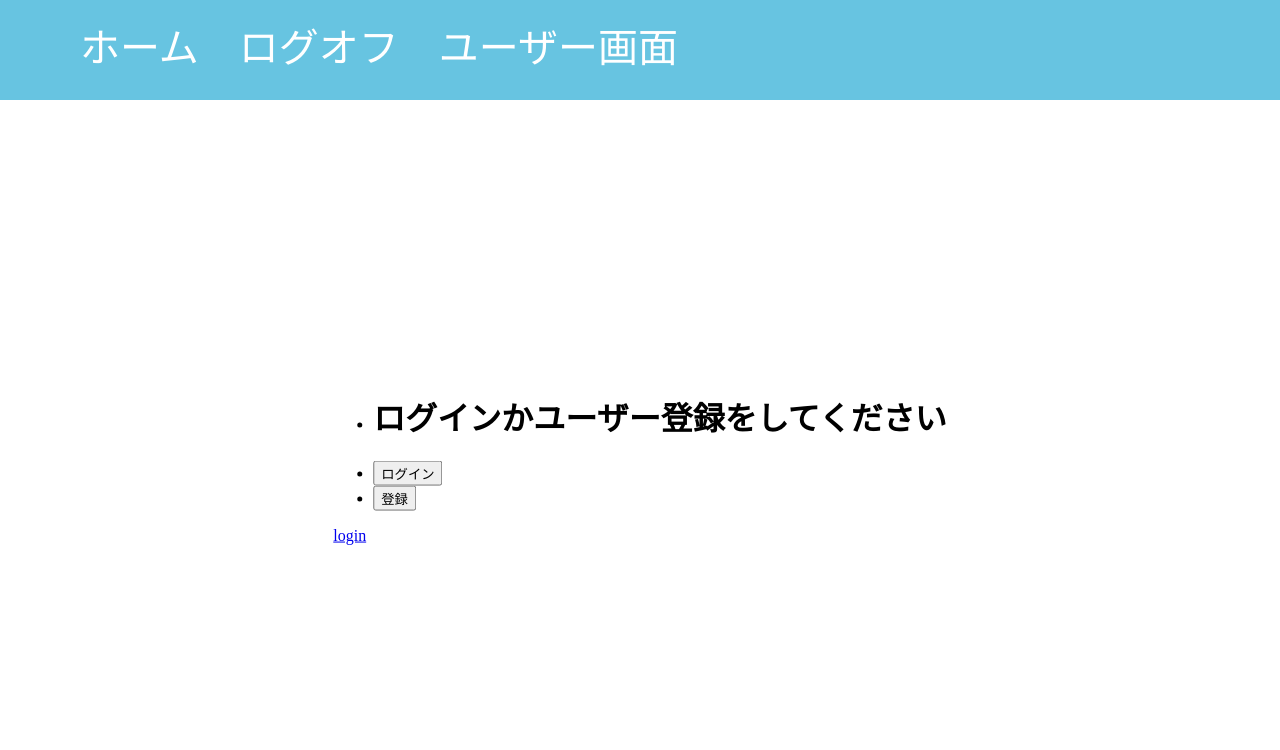
After one commit to nto300002/todo-rareTech, a Flask app: template templates/index_nologin.html in a window 1280 px wide. The commit adds this page. Shown: the top 750 px of the page. Run offline with Flask 2, Linux system fonts and the light colour scheme; the template is opened without the code that fills it, so the values that code supplies are empty; some libraries are stand-ins or nearby versions.

Commit message:
#1_add: index templates

```diff
--- a/templates/index.html
+++ b/templates/index.html
@@ -4,5 +4,6 @@
 <title>やさしいおぼえがき</title>
 {% endblock %}
 {% block main %}
-    <p>メインコンテンツ</p>
+    <h1>ようこそ{username}さん！</h1>
+    <a href="/index_nologin">nologin</a>
 {% endblock %}
--- /dev/null
+++ b/templates/index_nologin.html
@@ -0,0 +1,19 @@
+{% extends 'base.html' %}
+{% block head %}
+<link rel="stylesheet" href="../static/index.css">
+<title>やさしいおぼえがき</title>
+{% endblock %}
+{% block main %}
+<ul class="index_ul">
+    <li class="index_li">
+        <h1>ログインかユーザー登録をしてください</h1>
+    </li>
+    <li class="index_li">
+        <button class="index_btn">ログイン</button>
+    </li>
+    <li class="index_li">
+        <button class="index_btn">登録</button>
+    </li>
+</ul>
+<a href="/">login</a>
+{% endblock %}
```
